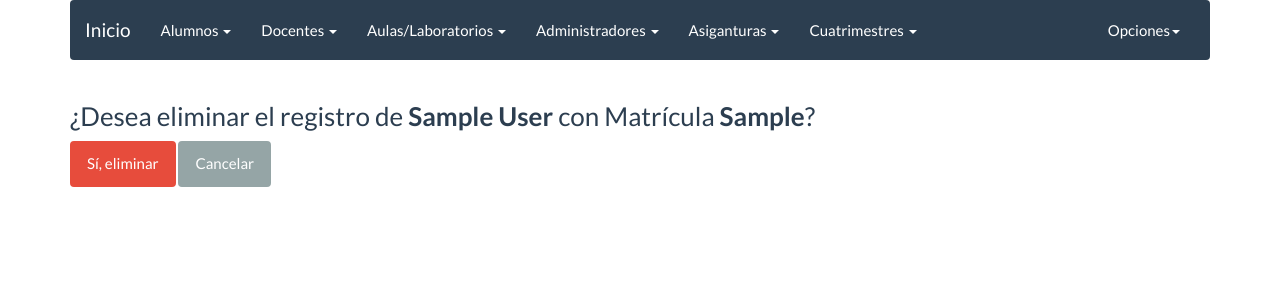
After one commit to Mario-Alonso99/SistemaGestionHorarios-TI, a Django app: page /students/delete/1/ in a window 1280 px wide. The commit adds this page. Shown: the top 300 px of the page. Run offline with Django 3.2, Linux system fonts and the light colour scheme; tables that the repository leaves empty hold one stand-in row (values such as "Sample post"); some libraries are stand-ins or nearby versions.

Commit message:
Edición y Eliminación de Registros de Alumnos, Módulo Dirección

```diff
--- a/apps/appDirection/students/urls.py
+++ b/apps/appDirection/students/urls.py
@@ -1,7 +1,9 @@
 from django.urls import path
-from apps.appDirection.students.views import StudentCreate, StudentList
+from apps.appDirection.students.views import StudentCreate, StudentList, StudentUpdate, StudentDelete
 
 studentpatterns = ([
     path('new/', StudentCreate.as_view(), name='student_create'),
     path('list/', StudentList.as_view(), name='student_list'),
+    path('update/<int:pk>/', StudentUpdate.as_view(), name='student_update'),
+    path('delete/<int:pk>/', StudentDelete.as_view(), name='student_delete'),
 ], 'students')
--- a/apps/appDirection/students/views.py
+++ b/apps/appDirection/students/views.py
@@ -1,5 +1,5 @@
 from django.shortcuts import render, redirect
-from django.views.generic import CreateView, ListView
+from django.views.generic import CreateView, ListView, DeleteView, UpdateView
 from django.urls import reverse_lazy
 
 from apps.appDirection.students.models import Student
@@ -16,3 +16,14 @@ class StudentList(ListView):
     queryset = Student.objects.order_by('especialidad', 'cuatrimestre', 'grupo')
     template_name = 'students/students_list.html'
     paginate_by = 30
+
+class StudentUpdate(UpdateView):
+	model = Student
+	form_class = StudentForm
+	template_name = 'students/student_formCreate.html'
+	success_url = reverse_lazy('students:student_list')
+
+class StudentDelete(DeleteView):
+	model = Student
+	template_name = 'students/student_delete.html'
+	success_url = reverse_lazy('students:student_list')
--- /dev/null
+++ b/templates/students/student_delete.html
@@ -0,0 +1,10 @@
+{% extends 'base/base.html' %}
+
+{% block content %}
+<form method="post">
+	{% csrf_token %}
+	<h3>¿Desea eliminar el registro de <strong>{{ object.nombre }}</strong> con Matrícula <strong>{{ object.matricula }}</strong>?</h3>
+	<button class="btn btn-danger" type="submit">Sí, eliminar</button>
+	<a class= "btn btn-default" href="{% url 'students:student_list' %}">Cancelar</a>
+</form>
+{% endblock content %}
--- a/templates/students/student_list.html
+++ b/templates/students/student_list.html
@@ -27,8 +27,8 @@
 			<td>{{ student.estatus }}</td>
 			<td>
 				<a class="btn btn-success" href="#">Ver</a>
-				<a class="btn btn-info" href="#">Editar</a>
-				<a class="btn btn-danger" href="#">Eliminar</a>
+				<a class="btn btn-info" href="{% url 'students:student_update' student.id %}">Editar</a>
+				<a class="btn btn-danger" href="{% url 'students:student_delete' student.id %}">Eliminar</a>
 			</td>
 		</tr>
 		{% endfor %}
```
